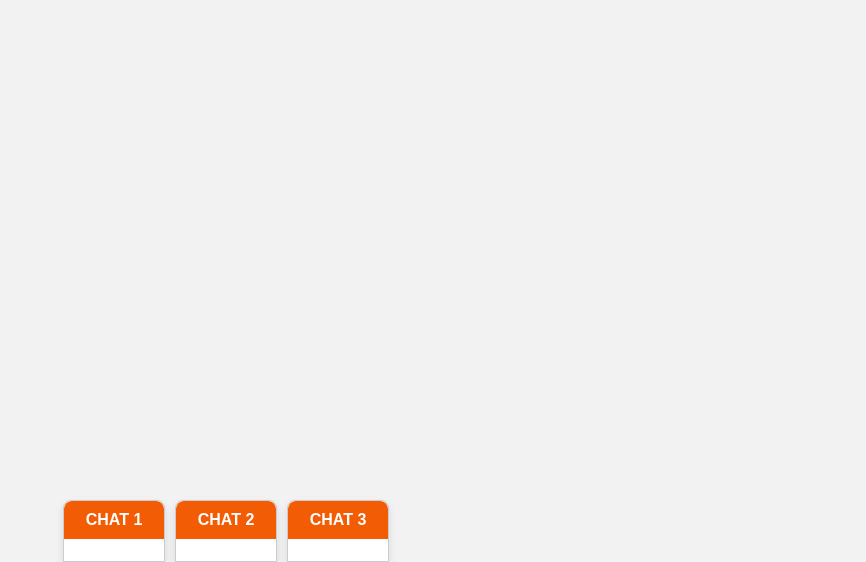
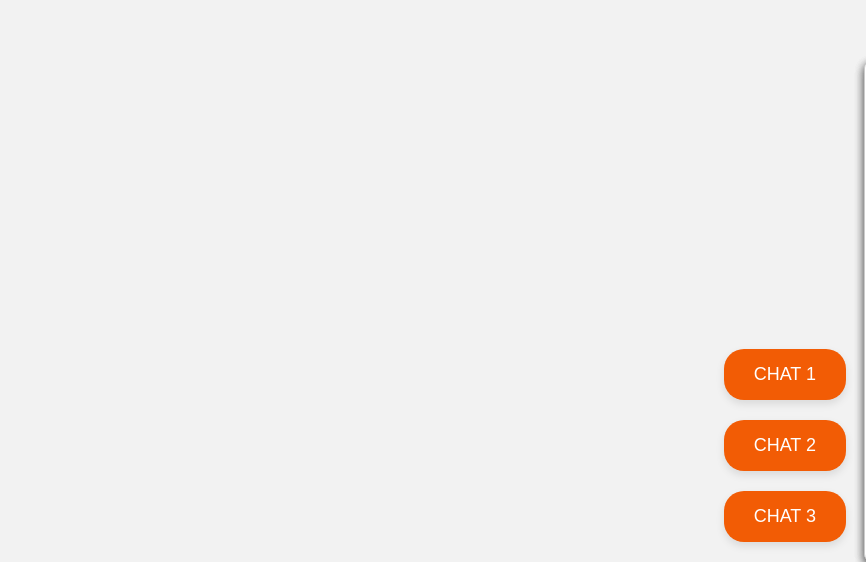
Before and after one commit to SoniyaMeryJacob/chat-interface, a Next.js app: page / in a window 1280 px wide. Shown: the part 238-800 px from the top of the page, without its empty margins (414-1280 px from the left). Built offline with nearby package versions, Linux system fonts and the light colour scheme.

Commit message:
active chat

```diff
--- a/src/components/chat.js
+++ b/src/components/chat.js
@@ -2,13 +2,18 @@ import { useState } from 'react';
 import styles from '../styles/Chat.module.css';
 
 export default function SlidingChat() {
-  const [activeChat, setActiveChat] = useState(null); // Active chat state
-  const [messages, setMessages] = useState({ 1: [], 2: [], 3: [] }); // Messages state per chat
-  const [currentMessage, setCurrentMessage] = useState(''); // Current input message
+  const [activeChat, setActiveChat] = useState(null);  // Track the active chat
+  const [messages, setMessages] = useState({ 1: [], 2: [], 3: [] });
+  const [currentMessage, setCurrentMessage] = useState('');
 
-  // Function to toggle the chat tab
-  const toggleChat = (chatNumber) => {
-    setActiveChat((prevChat) => (prevChat === chatNumber ? null : chatNumber));
+  // Function to open a specific chat tab, close others
+  const openChat = (chatNumber) => {
+    setActiveChat(chatNumber); // Set the active chat tab
+  };
+
+  // Function to close the active chat tab
+  const closeChat = () => {
+    setActiveChat(null); // Close the active chat tab
   };
 
   // Function to send a text message
@@ -16,20 +21,22 @@ export default function SlidingChat() {
     if (currentMessage.trim() && activeChat) {
       setMessages((prevMessages) => ({
         ...prevMessages,
-        [activeChat]: [...prevMessages[activeChat], { text: currentMessage }],
+        [activeChat]: [
+          ...prevMessages[activeChat],
+          { text: currentMessage }, // Add the text message to the active chat
+        ],
       }));
-      setCurrentMessage(''); // Clear input field
+      setCurrentMessage(''); // Clear the message input after sending
     }
   };
 
-  // Function to handle file uploads
+  // Handle file uploads
   const handleFileUpload = (event) => {
     const file = event.target.files[0];
-    if (file && activeChat) {
+    if (file) {
       const formData = new FormData();
       formData.append('file', file);
 
-      // Example API call for file upload
       fetch('/api/upload', {
         method: 'POST',
         body: formData,
@@ -39,37 +46,56 @@ export default function SlidingChat() {
           if (data.success && data.fileUrl) {
             setMessages((prevMessages) => ({
               ...prevMessages,
-              [activeChat]: [...prevMessages[activeChat], { fileName: data.fileUrl }],
+              [activeChat]: [
+                ...prevMessages[activeChat],
+                { fileName: data.fileUrl }, // Add the uploaded file URL to the messages state
+              ],
             }));
           }
         })
-        .catch((error) => console.error('Error uploading file:', error));
+        .catch((error) => {
+          console.error('Error uploading file:', error);
+        });
     }
   };
 
   return (
     <div className={styles.container}>
-      {/* Chat Tabs */}
+      {/* Front Page with Chat Buttons */}
+      {activeChat === null && (
+        <div className={styles.chatButtons}>
+          {[1, 2, 3].map((chat) => (
+            <button
+              key={chat}
+              className={styles.chatButton}
+              onClick={() => openChat(chat)} // Trigger openChat with chat number
+            >
+              CHAT {chat}
+            </button>
+          ))}
+        </div>
+      )}
+
+      {/* Chat Panels */}
       {[1, 2, 3].map((chat) => (
         <div
           key={chat}
-          className={`${styles.chatContainer} ${activeChat === chat ? styles.open : styles.collapsed}`}
+          className={`${styles.chatContainer} ${activeChat === chat ? styles.open : ''}`}
         >
-          {/* Chat Tag */}
-          <div className={styles.chatTag} onClick={() => toggleChat(chat)}>
-            CHAT {chat}
+          {activeChat === chat && (
+            <>
+              <div className={styles.chatTag} onClick={closeChat}>
+                CHAT {chat} <span className={styles.closeButton}></span>
               </div>
 
-          {/* Expanded Chat Box */}
-          {activeChat === chat && (
-            <>
               <div className={styles.chatBox}>
-                {messages[chat]?.length > 0 ? (
+                {messages[chat] && messages[chat].length > 0 ? (
                   messages[chat].map((msg, idx) => (
                     <div key={idx}>
                       {msg.text ? (
-                        <div className={styles.message}>{msg.text}</div>
+                        <div className={styles.message}>{msg.text}</div> // Text message
                       ) : (
+                        <div>
                           <a
                             href={`/uploads/${msg.fileName}`}
                             target="_blank"
@@ -78,6 +104,7 @@ export default function SlidingChat() {
                           >
                             View Uploaded File
                           </a>
+                        </div>
                       )}
                     </div>
                   ))
@@ -86,7 +113,6 @@ export default function SlidingChat() {
                 )}
               </div>
 
-              {/* Input Area */}
               <div className={styles.inputArea}>
                 <input
                   type="text"
@@ -95,7 +121,11 @@ export default function SlidingChat() {
                   onChange={(e) => setCurrentMessage(e.target.value)}
                   className={styles.inputField}
                 />
-                <input type="file" className={styles.fileUpload} onChange={handleFileUpload} />
+                <input
+                  type="file"
+                  className={styles.fileUpload}
+                  onChange={handleFileUpload}
+                />
                 <button onClick={sendMessage} className={styles.sendButton}>
                   Send
                 </button>
--- a/src/styles/Chat.module.css
+++ b/src/styles/Chat.module.css
@@ -1,103 +1,140 @@
+/* src/styles/Chat.module.css */
+
 /* General Container */
 .container {
-  display: flex;
-  gap: 10px; /* Space between chat tabs */
-  justify-content: center;
-  align-items: flex-end;
   position: relative;
   height: 100vh;
   background: #f2f2f2; /* Light Gray */
+  display: flex;
+  justify-content: center;
+  align-items: center;
   overflow: hidden;
+}
+
+/* Chat Buttons */
+.chatButtons {
+  position: absolute;
+  bottom: 20px;
+  right: 20px;
+  display: flex;
+  flex-direction: column;
+  gap: 20px; /* Vertical space between buttons */
+}
+
+.chatButton {
+  background-color: #f25c05; /* Bright orange-red */
+  color: white;
+  border: none;
+  padding: 15px 30px;
+  border-radius: 20px;
+  cursor: pointer;
+  font-size: 18px;
+  box-shadow: 0 4px 8px rgba(0, 0, 0, 0.1);
+  transition: transform 0.2s ease, background-color 0.3s ease;
+}
+
+.chatButton:hover {
+  background-color: #f27405; /* Vivid orange */
+  transform: scale(1.05); /* Slightly larger on hover */
 }
 
 /* Chat Container */
 .chatContainer {
-  width: 100px; /* Compact view */
-  height: 60px;
-  background-color: #fff;
+  position: fixed;
+  bottom: 0;
+  right: -350px; /* Hidden by default */
+  width: 350px;
+  height: 500px;
+  background-color: #fff; /* White background */
   border: 1px solid #ccc;
-  border-radius: 8px 8px 0 0;
-  box-shadow: 0 4px 8px rgba(0, 0, 0, 0.1);
+  border-radius: 8px 0 0 8px;
+  box-shadow: 0 4px 10px rgba(0, 0, 0, 0.3);
+  transition: right 0.3s ease;
   display: flex;
   flex-direction: column;
-  transition: all 0.3s ease;
-  cursor: pointer;
-  overflow: hidden;
-  position: relative; /* Align chat boxes */
 }
 
 .chatContainer.open {
-  width: 300px; /* Expanded width */
-  height: 400px; /* Expanded height */
-  cursor: default;
+  right: 0; /* Slide in when open */
 }
 
 /* Chat Tag */
 .chatTag {
+  position: absolute;
+  left: -60px;
+  top: 20px;
+  width: 60px;
   background-color: #f25c05; /* Bright orange-red */
-  color: #fff;
+  color: #fff; /* White text */
+  text-align: center;
   padding: 10px;
-  text-align: center;
-  border-radius: 8px 8px 0 0;
-  font-weight: bold;
+  border-radius: 8px 8px 0 0; /* Rounded top corners */
+  cursor: pointer;
+  font-weight: bold; /* Bold text */
 }
 
 .chatTag:hover {
-  background-color: #d14e04; /* Darker orange */
+  background-color: #d14e04; /* Slightly darker orange on hover */
 }
 
 /* Chat Box */
 .chatBox {
   flex: 1;
   padding: 10px;
-  overflow-y: auto; /* Scrollable messages */
-  background-color: #fff;
+  overflow-y: auto; /* Scrollable for long messages */
+  border-bottom: 1px solid #ccc; /* Separator from input area */
   display: flex;
   flex-direction: column;
+  justify-content: center; /* Center 'No messages yet' */
+  text-align: center;
+  color: #666; /* Neutral gray for 'No messages' text */
 }
 
 .message {
-  background-color: #f2b591; /* Soft peach */
-  color: #3e5159; /* Dark gray-blue */
+  background-color: #f2b591; /* Soft peach for messages */
+  color: #3e5159; /* Dark text for readability */
   padding: 10px;
-  border-radius: 4px;
-  margin-bottom: 10px;
-  text-align: left;
+  border-radius: 4px; /* Slightly rounded messages */
+  margin-bottom: 10px; /* Space between messages */
+  text-align: left; /* Align text to the left */
 }
 
 /* Input Area */
 .inputArea {
   display: flex;
-  flex-direction: column;
+  flex-direction: column; /* Stack elements vertically */
   padding: 10px;
-  background-color: #f2f2f2; /* Light gray */
+  background-color: #f2f2f2; /* Light gray input background */
 }
 
 .inputField {
-  padding: 8px;
-  border: 1px solid #ccc;
+  padding: 10px;
+  border: 1px solid #ccc; /* Light gray border */
   border-radius: 4px;
-  margin-bottom: 10px;
+  flex: 1;
+  margin-bottom: 10px; /* Space below input field */
   font-size: 14px;
 }
 
 .sendButton {
+  padding: 10px;
   background-color: #f25c05; /* Bright orange-red */
   color: white;
   border: none;
-  border-radius: 4px;
-  padding: 8px;
+  border-radius: 4px; /* Slightly rounded button */
   cursor: pointer;
-  transition: background-color 0.3s ease;
+  width: 100px;
+  align-self: flex-end; /* Align button to the right */
+  transition: background-color 0.3s ease; /* Smooth hover effect */
 }
 
 .sendButton:hover {
-  background-color: #d14e04; /* Darker orange-red */
+  background-color: #d14e04; /* Darker orange-red on hover */
 }
 
 /* File Upload */
 .fileUpload {
-  margin-top: 5px;
+  margin-top: 5px; /* Space above file input */
   font-size: 14px;
 }
 
@@ -105,17 +142,18 @@
 @media (max-width: 600px) {
   .chatContainer {
     width: 100%; /* Full width on smaller screens */
-    height: 80%;
-    border-radius: 0;
+    height: 80%; /* Adjust height */
+    border-radius: 0; /* Remove rounded corners */
   }
 
   .chatTag {
+    left: -50px; /* Adjust tag position for smaller screens */
+    width: 50px;
     font-size: 12px; /* Smaller text */
-    padding: 8px;
   }
 
   .inputField,
   .sendButton {
-    font-size: 12px;
+    font-size: 12px; /* Adjust input and button font size */
   }
 }
```
Lines whose indentation alone changed are shown as unchanged.
